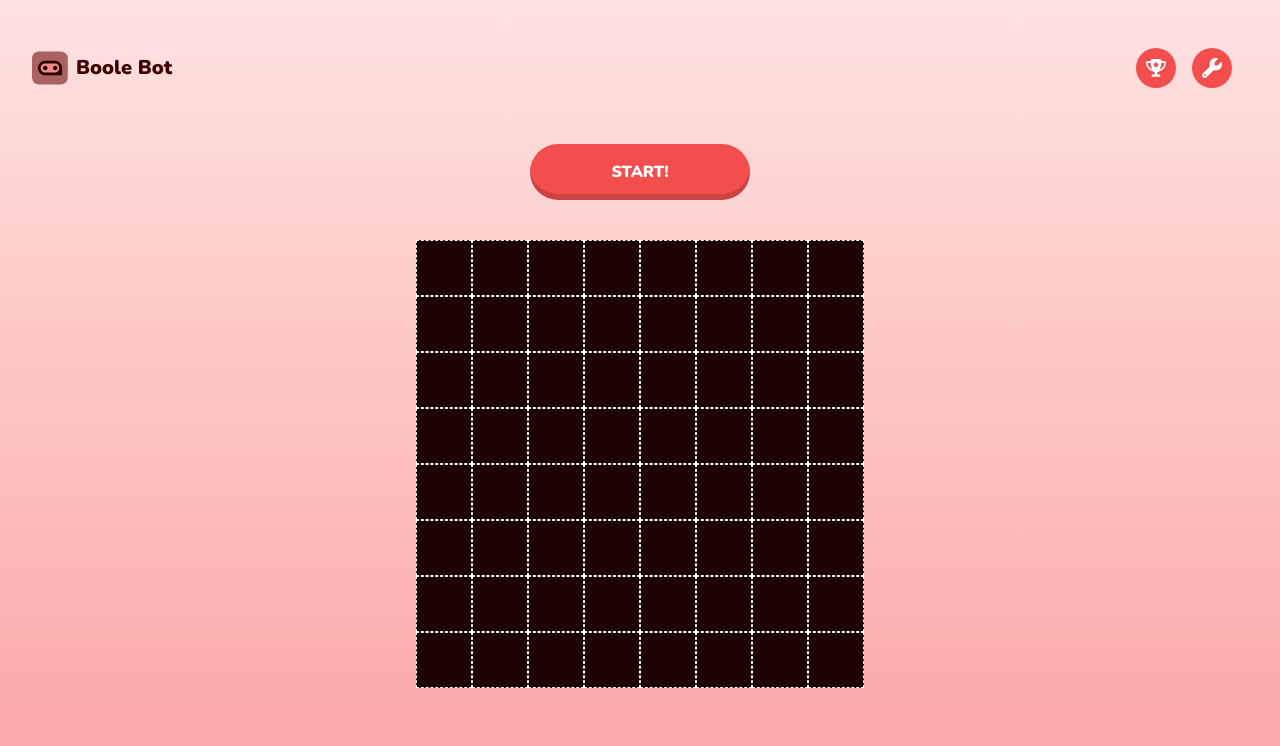
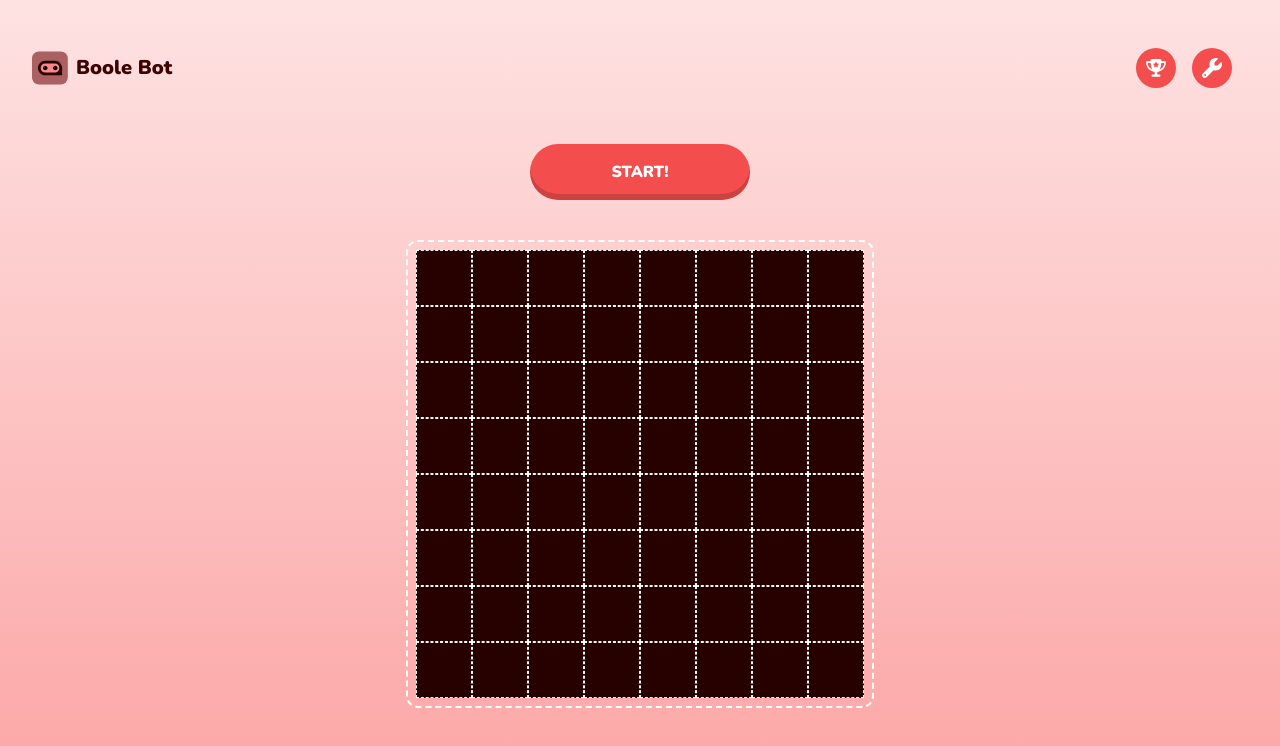
Before and after one commit to chingu-voyages/v44-tier2-team-11, a React (Vite) app: page / in a window 1280 px wide. Shown: the top 746 px of the page. Built offline with nearby package versions, Linux system fonts and the light colour scheme.

Commit message:
Add border in arena component

```diff
--- a/src/App.jsx
+++ b/src/App.jsx
@@ -4,6 +4,7 @@ import Leaderboard from './components/shared/modals/Leaderboard.jsx';
 import GameConfigurationPanel from './components/shared/modals/game-configuration-panel/GameConfigurationPanel.jsx';
 import { ToastContainer } from 'react-toastify';
 import 'react-toastify/dist/ReactToastify.css';
+
 function App() {
   return (
     <div className="min-h-screen w-full bg-gradient-to-b from-red-100 to-red-300 p-4">
--- a/src/components/shared/arena/ArenaBattleground.jsx
+++ b/src/components/shared/arena/ArenaBattleground.jsx
@@ -10,7 +10,8 @@ const ArenaBattleground = () => {
 
   return (
     <div className="flex w-full justify-center">
-      <div className="relative flex w-8x8 flex-wrap bg-primary-950">
+      <div className="rounded-xl border-2 border-dashed border-white p-2">
+        <div className="relative flex w-8x8 flex-wrap bg-[#270000]">
           {bots?.map((bot) => (
             <Bot key={bot.id} {...bot} inGame={inGame} />
           ))}
@@ -23,6 +24,7 @@ const ArenaBattleground = () => {
           ))}
         </div>
       </div>
+    </div>
   );
 };
 
--- a/src/contexts/global-context/GlobalContext.jsx
+++ b/src/contexts/global-context/GlobalContext.jsx
@@ -11,9 +11,11 @@ const Context = ({ children }) => {
 
   // An array that contains all bots created by user
   const [bots, setBots] = useState([]);
-  const testBots = botList || [];
+
   // An object that contains all configuration of the game
   const [configuration, setConfiguration] = useState({});
+
+  const testBots = botList || [];
   const botScores = useRef([]);
   const [inGame, setInGame] = useState(false);
   const inGamePositions = useRef([]);
```
Lines whose indentation alone changed are shown as unchanged.
